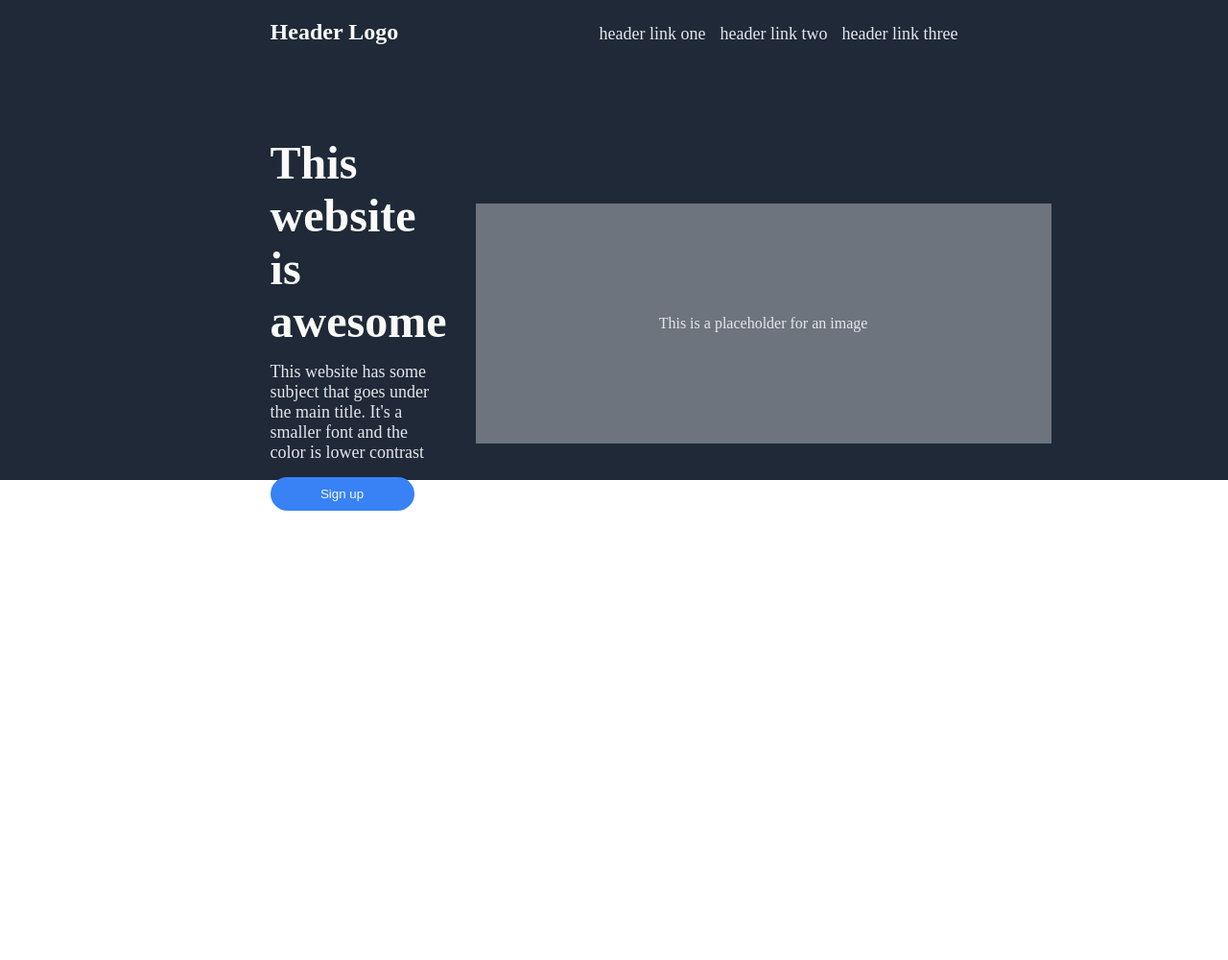
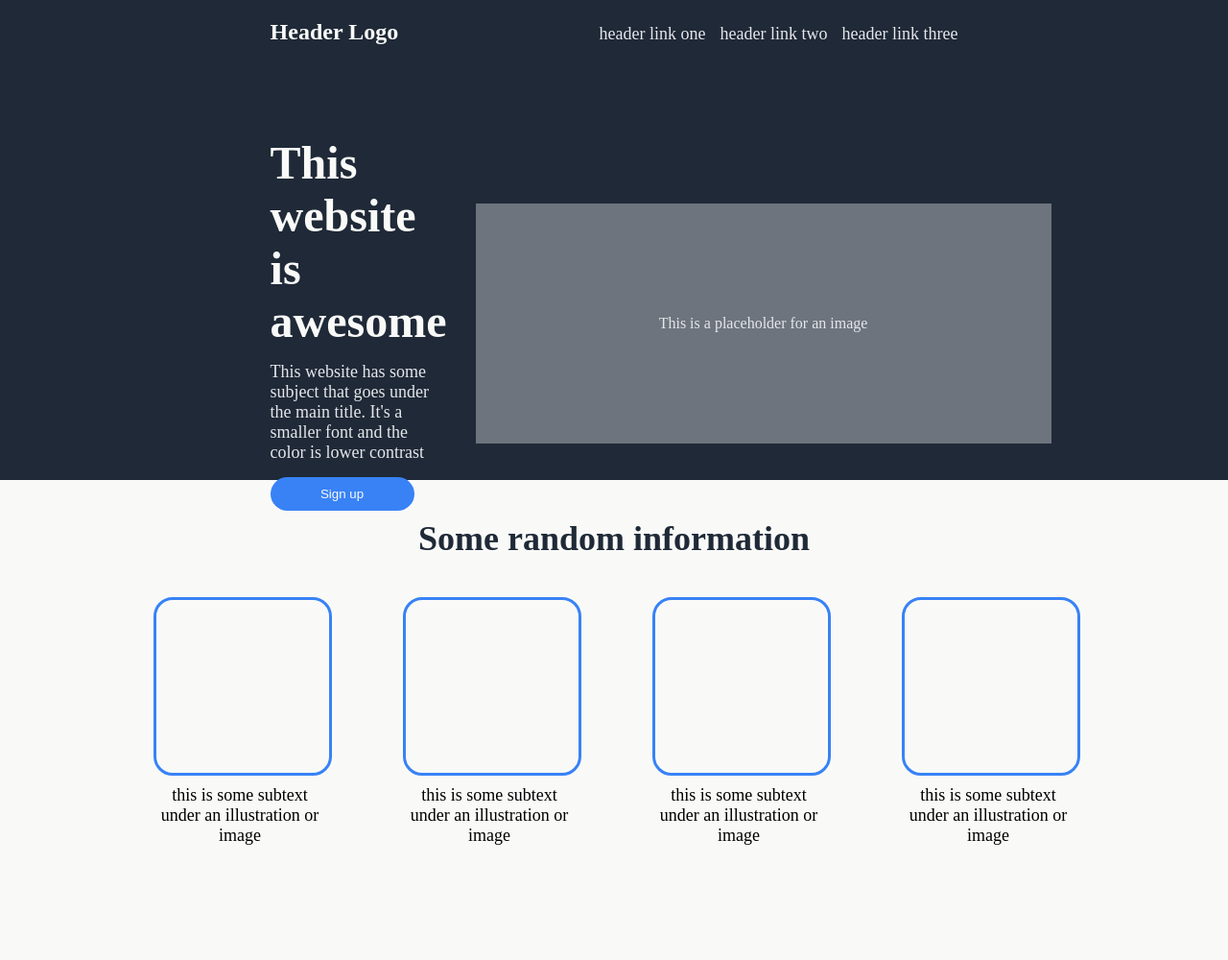
Before and after one commit to yrnisus/OdinProject-LandingPage, a plain HTML site: page index.html in a window 1280 px wide. Shown: the whole page at 96% size. Before the commit the page ends 800 px from the top, so only its background shows below. Drawn offline with Linux system fonts and the light colour scheme.

Commit message:
Information section complete

```diff
--- a/index.html
+++ b/index.html
@@ -1,5 +1,6 @@
 <!DOCTYPE html>
 <html lang="en">
+
 <head>
     <meta charset="UTF-8">
     <meta http-equiv="X-UA-Compatible" content="IE=edge">
@@ -7,6 +8,7 @@
     <link rel="stylesheet" href="./styles/style.css">
     <title>Landing Page</title>
 </head>
+
 <body>
     <div class="hero">
         <div class="hero-container">
@@ -28,10 +30,38 @@
                     <button class="hero-button">Sign up</button>
                 </div>
                 <div class="hero-right">
-                <div class="hero-image"><p>This is a placeholder for an image</p></div>
+                    <div class="hero-image">
+                        <p>This is a placeholder for an image</p>
                     </div>
                 </div>
             </div>
         </div>
+    </div>
+    <div class="body">
+        <div class="body-title">Some random information</div>
+        <div class="card-wrapper">
+            <div class="card">
+                <div class="card-image"></div>
+                <div class="card-text">this is some subtext under an
+                    illustration or image</div>
+            </div>
+            <div class="card">
+                <div class="card-image"></div>
+                <div class="card-text">this is some subtext under an
+                    illustration or image</div>
+            </div>
+            <div class="card">
+                <div class="card-image"></div>
+                <div class="card-text">this is some subtext under an
+                    illustration or image</div>
+            </div>
+            <div class="card">
+                <div class="card-image"></div>
+                <div class="card-text">this is some subtext under an
+                    illustration or image</div>
+            </div>
+        </div>
+    </div>
 </body>
+
 </html>
--- a/styles/style.css
+++ b/styles/style.css
@@ -108,3 +108,44 @@ ul {
     justify-content: center;
     color: var(--hero-second-text);
 }
+
+/* Body section */
+
+.body {
+    width: 100%;
+    height: 500px;
+    background-color: #F9FAF8;
+    display: flex;
+    flex-direction: column;
+    align-items: center;
+}
+
+.body-title {
+    margin-top: 40px;
+    font-size: 36px;
+    font-weight: 800;
+    color: var(--information-header-text);
+}
+
+.card-wrapper {
+    display: flex;
+    justify-content: center;
+}
+
+.card {
+    display: flex;
+    flex-direction: column;
+    width: 180px;
+    gap: 10px;
+    text-align: center;
+    font-size: 18px;
+    margin: 40px;
+}
+
+.card-image {
+    width: 180px;
+    height: 180px;
+    border: 3px solid var(--cta-bg);
+    border-radius: 20px;
+
+}
```
Lines whose indentation alone changed are shown as unchanged.
